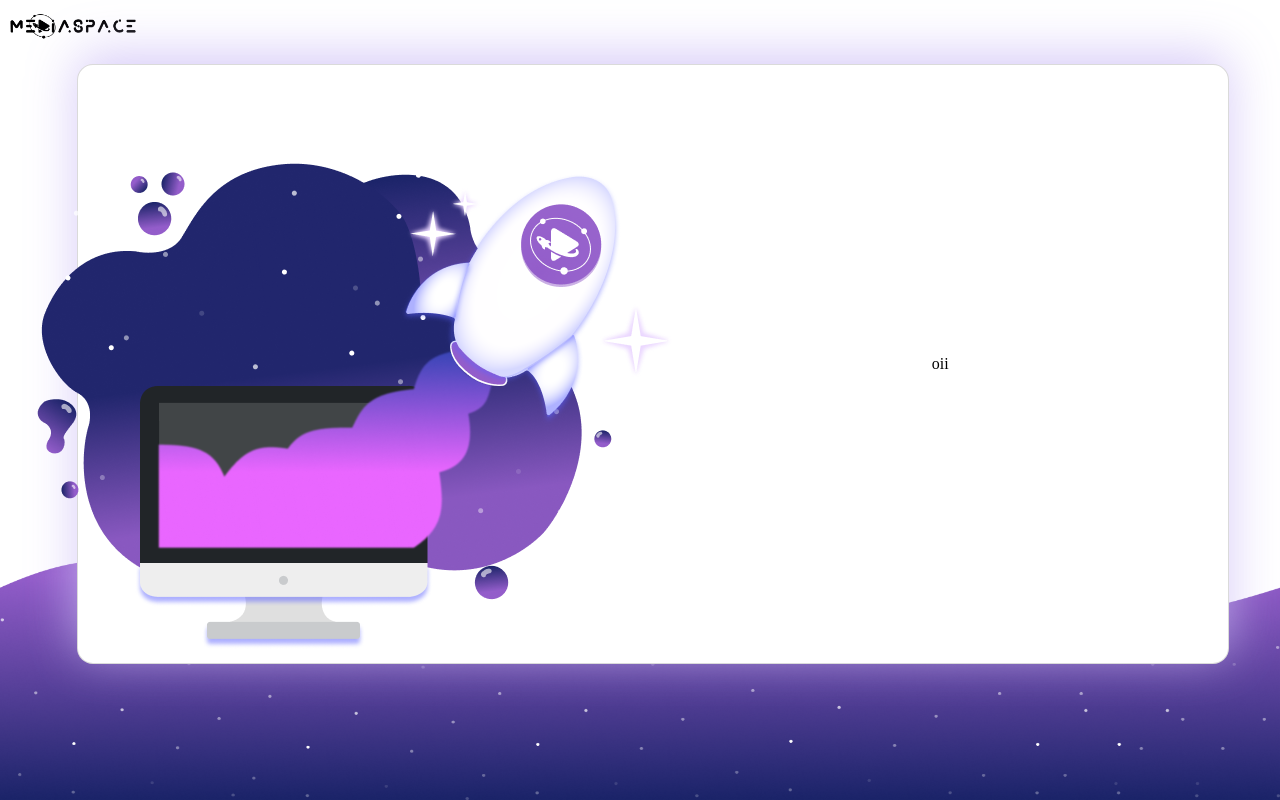
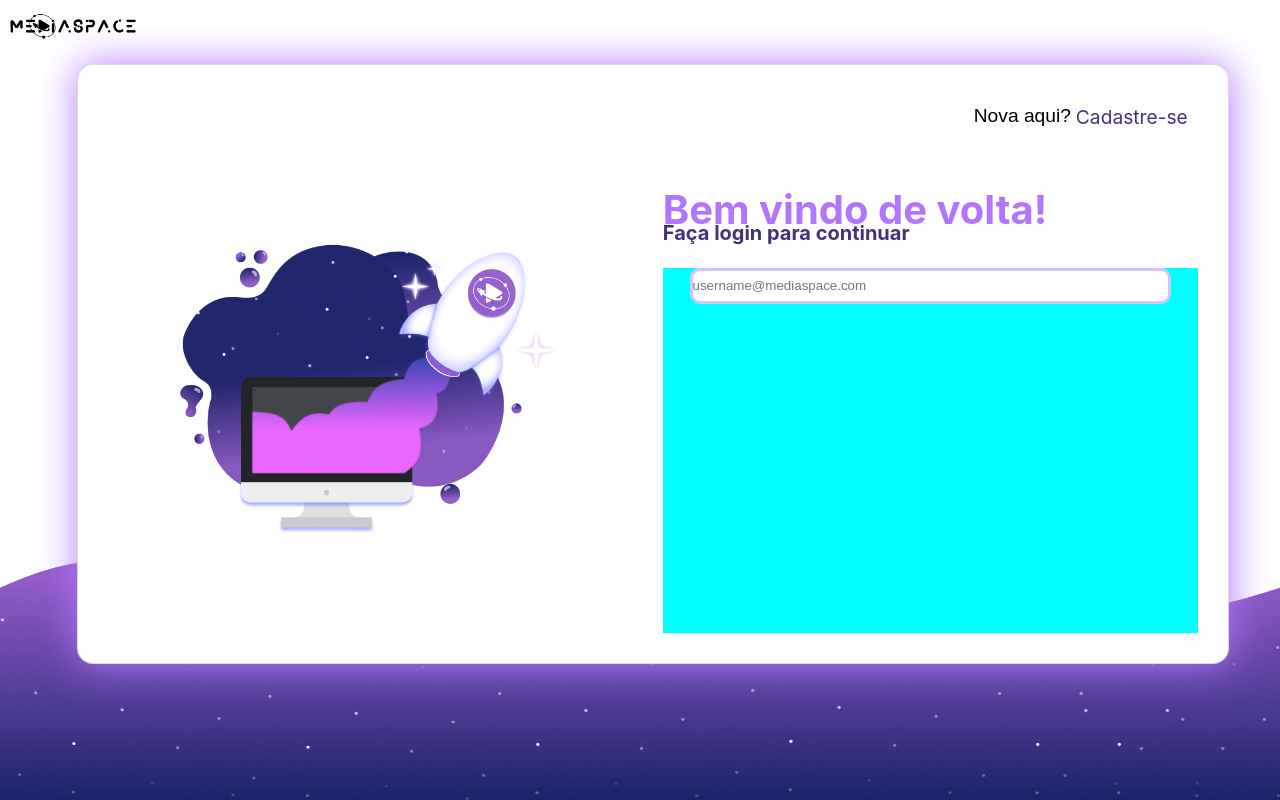
Before and after one commit to EduSan1/MediaSpace, a React (Create React App) app in the folder web/: page / in a window 1280 px wide. Built offline with nearby package versions, Linux system fonts and the light colour scheme.

Commit message:
chore : add SpaceLogin

```diff
--- a/web/src/components/SpaceBackground/Login/index.tsx
+++ b/web/src/components/SpaceBackground/Login/index.tsx
@@ -1,20 +1,36 @@
 import React from "react";
+import InputLoign from "./inputLogin";
 
 
-const LoginSpace = () =>{
+const LoginSpace = () => {
 
-    return(
+  return (
 
     <>
 
       <main className="SpaceLogin">
 
-            <div>
+        <div className="ImageSpaceLogin" >
           <img src="../assets/img/rocketart.png" alt="" />
         </div>
 
-            <div>
-                <p>oii</p>
+        <div className="LoginSpace">
+          <div className="newHere">
+
+            <span>Nova aqui? </span>
+            <span> Cadastre-se </span>
+
+          </div>
+
+          <div className="TittleWelcomeBack">
+            <h1> Bem vindo de volta! </h1>
+            <p> Faça login para continuar </p>
+          </div>
+
+                  <div className="inputLogin">
+                         <InputLoign/>
+                  </div>
+
         </div>
 
 
--- /dev/null
+++ b/web/src/components/SpaceBackground/Login/inputLogin.tsx
@@ -0,0 +1,24 @@
+import React from "react";
+
+
+const InputLoign = () =>{
+
+    return(
+
+
+        <>
+
+
+          <input type="text" name="loginText" placeholder="username@mediaspace.com"/>
+
+
+        </>
+
+
+
+    );
+
+
+}
+
+export default InputLoign;
--- a/web/src/components/SpaceBackground/index.tsx
+++ b/web/src/components/SpaceBackground/index.tsx
@@ -1,6 +1,7 @@
 import React from "react";
 import "../../styles/components/SpacebackgroundLogin/index.scss";
-import "../../styles/components/SpacebackgroundLogin/indexLogin.scss"
+
+
 import LoginSpace from "./Login";
 
 
--- /dev/null
+++ b/web/src/styles/components/SpacebackgroundLogin/indexInput.scss
@@ -0,0 +1,8 @@
+input{
+    width: 90%;
+    height: 10%;
+    border: solid #D3C5F8;
+    border-radius: 0.625rem;
+
+
+}
--- a/web/src/styles/components/SpacebackgroundLogin/indexLogin.scss
+++ b/web/src/styles/components/SpacebackgroundLogin/indexLogin.scss
@@ -1,21 +1,25 @@
+@import "../../vars.scss";
 
-
-.SpaceLogin{
+.SpaceLogin {
   display: flex;
   width: 90%;
   height: 75%;
-    background-color: #ffffff;
   margin-top: 5%;
   left: 6%;
   border-radius: 1rem;
   border: solid 1px #d3d3d3d7;
-    align-items:center ;
+  background-color: #fff;
+  align-items: center;
+  justify-content: end;
   position: absolute;
-    box-shadow: -0px -10px 50px #cdbef6cb;
+  padding: 20px;
+  filter: drop-shadow(1px 1px 20px $primary-purple);
+  // border-image: linear-gradient($primary-purple, $dark-blue) 30;
+  // box-shadow: 0px 0px 4px;
 
 
 
-    div{
+  div {
     display: flex;
     width: 50%;
     height: 100%;
@@ -30,6 +34,106 @@
 
 }
 
-.SpaceLogin:nth-child(1){
+.ImageSpaceLogin {
+
+  img {
+    width: 80%;
+    height: auto;
+  }
+
+}
+
+
+
+
+@import url('https://fonts.googleapis.com/css2?family=Inter:wght@300&display=swap');
+@import url('https://fonts.googleapis.com/css2?family=Inter:wght@300;400&display=swap');
+
+
+.LoginSpace div:nth-child(1) {
+  height: 20%;
+  display: flex;
+  justify-content: end;
+  align-items: flex-start;
+  gap: 5px;
+  padding: 10px;
+}
+
+.LoginSpace div:nth-child(2) {
+  display: flex;
+  height: 15%;
+  flex-direction: column;
+  justify-content: start;
+  align-items: flex-start;
+
+}
+
+.LoginSpace div:nth-child(3) {
+  justify-content:center;
+  align-items: flex-start;
   background-color: aqua;
 }
+
+.LoginSpace div:nth-child(4) {}
+
+
+
+.LoginSpace {
+  display: flex;
+  flex-direction: column;
+  padding: 10px;
+  gap: 10px;
+
+
+  div {
+    display: flex;
+    width: 100%;
+
+  }
+
+  .newHere span:nth-child(1) {
+    display: flex;
+    font-family: $light-font;
+    font-style: normal;
+    font: 1.2em sans-serif;
+  }
+
+  .newHere span:nth-child(2) {
+    display: flex;
+    font-family: $light-font;
+    font-style: normal;
+    color: $dark-purple;
+    cursor: pointer;
+    font-size: 1.2rem;
+
+
+  }
+
+
+  .TittleWelcomeBack h1 {
+    display: flex;
+    height: 50%;
+    width: 100%;
+    font-size: 2.5rem;
+    font-family: $light-font;
+    font-weight: bold;
+    color: $primary-purple;
+
+  }
+
+  .TittleWelcomeBack p {
+    display: flex;
+    height: 50%;
+    width: 100%;
+    font-size: 1.25rem;
+    font-family: $light-font;
+    font-weight: bold;
+    color: $dark-purple;
+
+  }
+
+
+
+
+
+}
--- a/web/src/styles/index.scss
+++ b/web/src/styles/index.scss
@@ -4,10 +4,20 @@
     box-sizing: border-box;
 }
 
+
+
 :root {
+    //
+    @import "./vars.scss";
 
-    @import "./vars.scss";
+
+
+    //pages
     @import "./pages/SpaceBackground/index.scss";
 
 
+    //Componentes
+    @import "./components/SpacebackgroundLogin/indexInput.scss";
+    @import "./components/SpacebackgroundLogin/indexLogin.scss";
+
 }
--- a/web/src/styles/vars.scss
+++ b/web/src/styles/vars.scss
@@ -15,3 +15,10 @@ $light-purple : #BCA7F4;
 $sky-1 : #1A2368;
 $sky-2 : #445AAB;
 $sky-3 : #935DCA;
+
+
+@import url('https://fonts.googleapis.com/css2?family=Inter:wght@300&display=swap');
+@import url('https://fonts.googleapis.com/css2?family=Inter:wght@300;400&display=swap');
+
+
+$light-font : 'Inter', sans-serif;
```
Lines whose indentation alone changed are shown as unchanged.
